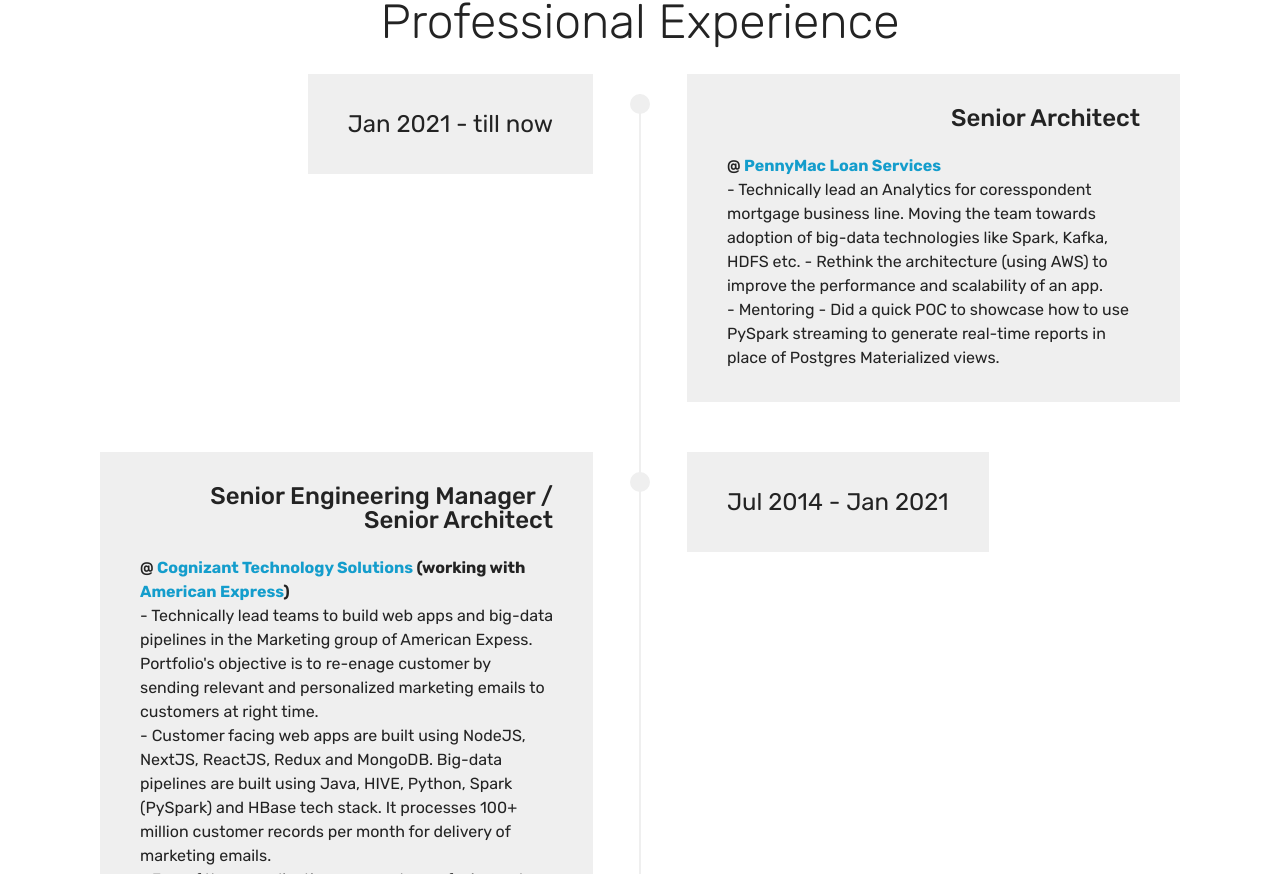
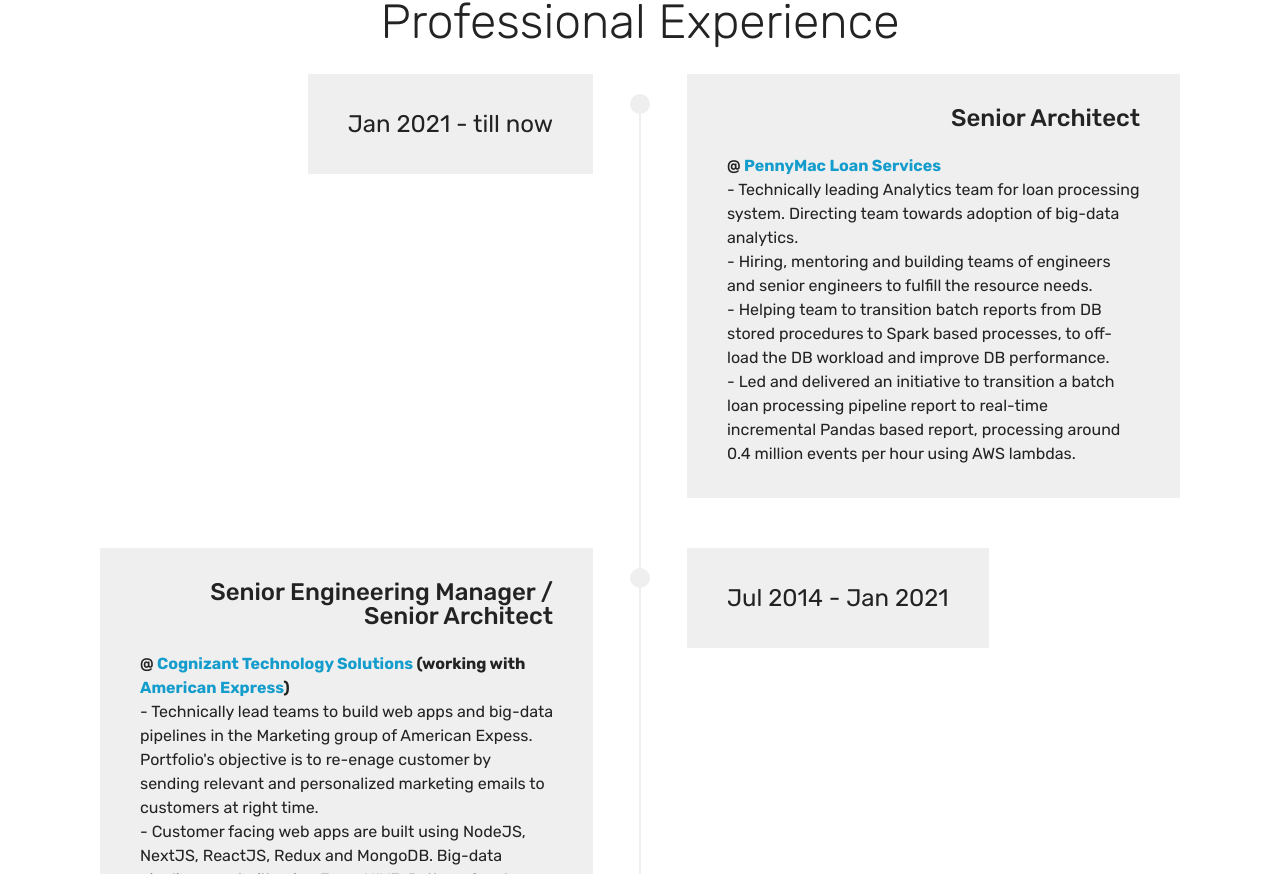
Before and after one commit to gauravdhiman/gauravdhiman.github.io, a Next.js app: page / in a window 1280 px wide. Shown: the part 2659-3533 px from the top of the page. Built offline with nearby package versions, Linux system fonts and the light colour scheme; a web font is replaced by a local one.

Commit message:
Updated resume

```diff
--- a/pages/index.js
+++ b/pages/index.js
@@ -275,9 +275,12 @@
                   <p class="mbr-timeline-text mbr-fonts-style display-7">
                     <strong>@ <a href="https://www.pennymacusa.com" target="_blank"><strong>PennyMac Loan Services</strong></a></strong>
                     <br />
-- Technically lead an Analytics for coresspondent mortgage business line. Moving the team towards adoption of big-data technologies like Spark, Kafka, HDFS etc.
-- Rethink the architecture (using AWS) to improve the performance and scalability of an app.<br />
-- Mentoring - Did a quick POC to showcase how to use PySpark streaming to generate real-time reports in place of Postgres Materialized views.
+- Technically leading Analytics team for loan processing system. Directing team towards adoption of big-data analytics.<br />
+- Hiring, mentoring and building teams of engineers and senior engineers to fulfill the resource needs.<br />
+- Helping team to transition batch reports from DB stored procedures to Spark based processes, to off-load the DB workload and improve
+DB performance.<br />
+- Led and delivered an initiative to transition a batch loan processing pipeline report to real-time incremental Pandas based report,
+processing around 0.4 million events per hour using AWS lambdas.
                     </p>
                 </div>
               </div>
```
Also changed, not shown: 1 other file (tests, documents, lock files or other folders).
